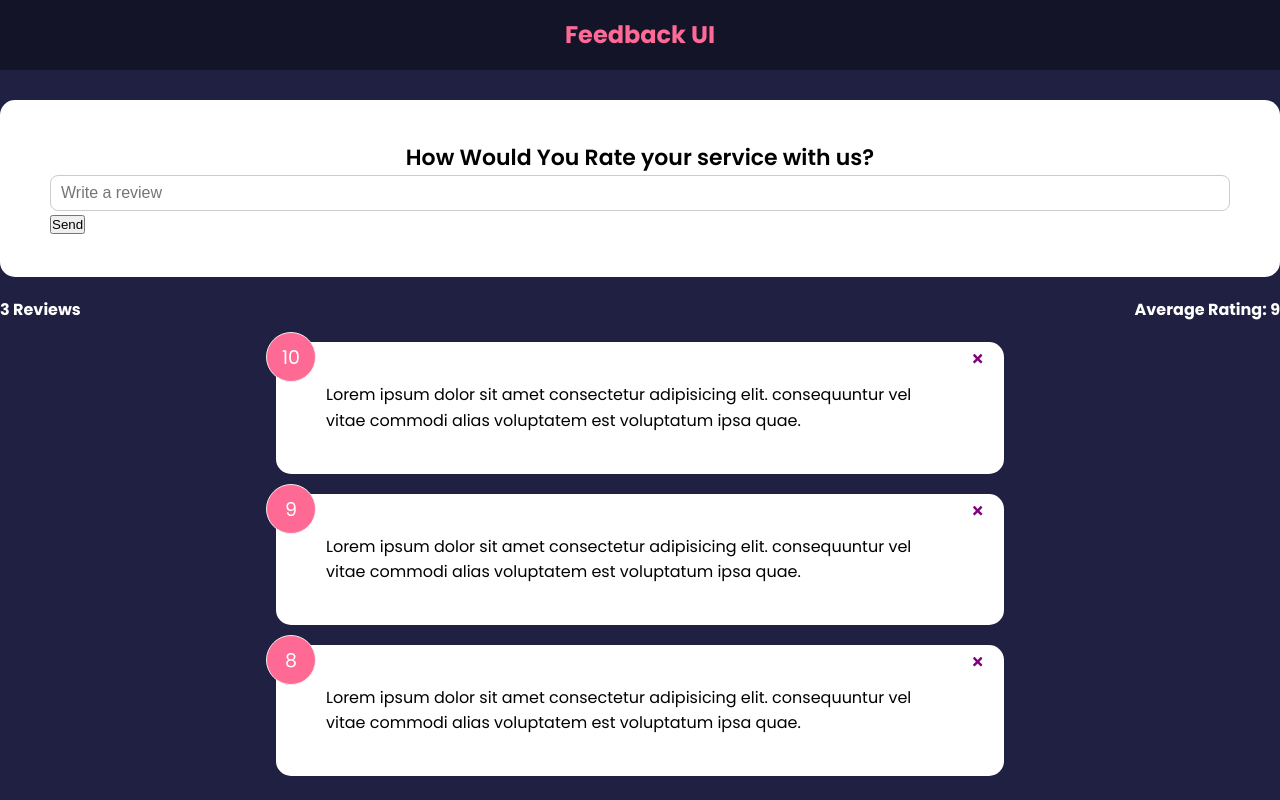
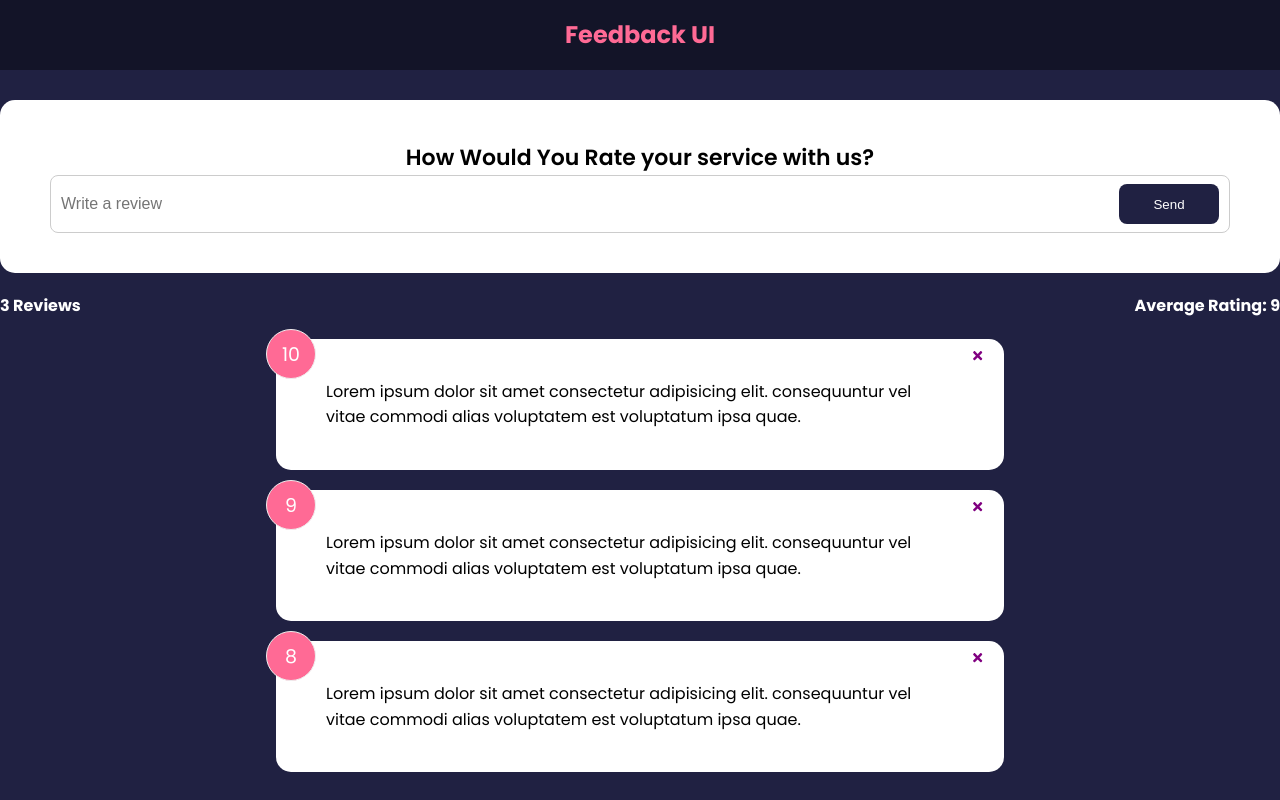
Before and after one commit to sumit-chandna/reactjs, a React (Create React App) app: page / in a window 1280 px wide. Built offline with nearby package versions, Linux system fonts and the light colour scheme.

Commit message:
Custom Button Component

```diff
--- a/src/components/FeedbackForm.jsx
+++ b/src/components/FeedbackForm.jsx
@@ -1,7 +1,6 @@
-import React from 'react'
-import Card from '../shared/Card'
-
-import { useState } from 'react'
+import React, { useState } from 'react';
+import Button from '../shared/Button';
+import Card from '../shared/Card';
 function FeedbackForm() {
     const [text, setText] = useState('');
     const handleTextChange = (e) => {
@@ -13,8 +12,8 @@
                 <h2>How Would You Rate your service with us?</h2>
                 <div className='input-group'>
                     <input type="text" placeholder='Write a review' onChange={handleTextChange} value={text} />
+                    <Button type='submit'>Send</Button>
                 </div>
-                <button type='submit'>Send</button>
             </form>
         </Card>
     )
--- /dev/null
+++ b/src/shared/Button.jsx
@@ -0,0 +1,22 @@
+import PropTypes from 'prop-types'
+import React from 'react'
+function Button({ children, version, type, isDisabled }) {
+    return (
+        <button type={type} disabled={isDisabled} className={`btn btn-${version}`}>
+            {children}
+        </button>
+    )
+}
+
+Button.defaultProps = {
+    version: 'primary',
+    type: 'butto',
+    isDisabled: false
+}
+Button.propTypes = {
+    children: PropTypes.node.isRequired,
+    version: PropTypes.string,
+    type: PropTypes.string,
+    isDisabled: PropTypes.bool,
+}
+export default Button
```
